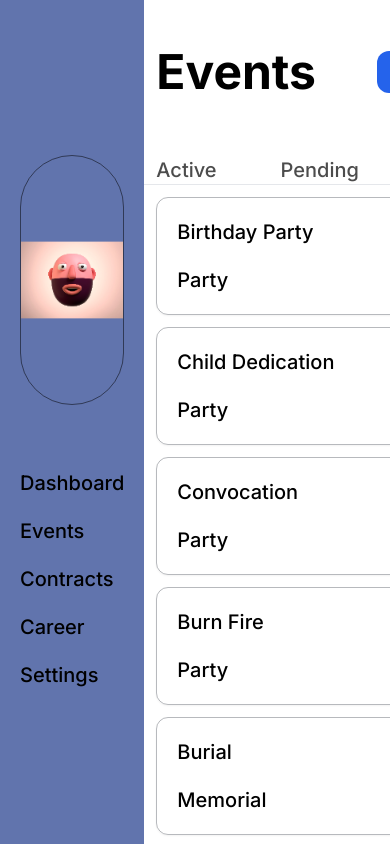
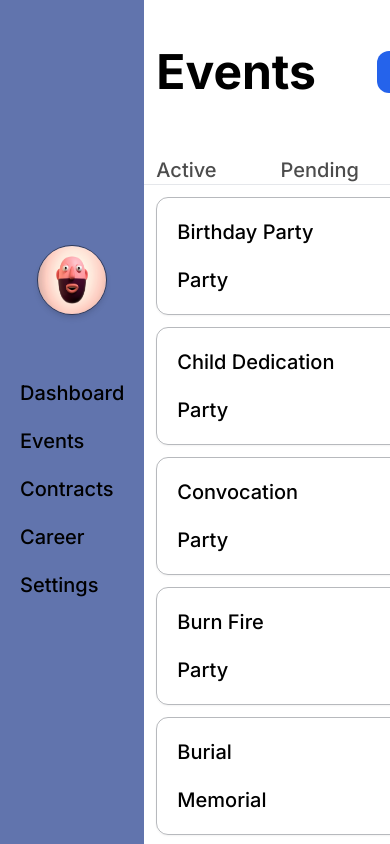
Before and after one commit to mmesomasaint/jointt, a Next.js app: page /dashboard/events in a window 390 px wide. Built offline with nearby package versions, Linux system fonts and the light colour scheme; no server answers.

Commit message:
Fix: Make avatar more responsive

```diff
--- a/app/dashboard/components/avatar.tsx
+++ b/app/dashboard/components/avatar.tsx
@@ -1,14 +1,18 @@
 import Image from 'next/image'
-import avatar from '../avatar.svg'
+import avatar from '../avatar.jpg'
 
 export default function Avatar({ src }: { src: string | null }) {
   return (
+    <div className='relative w-[18vw] h-[18vw] rounded-full border border-black/50 shadow-md'>
+
     <Image
       src={src === null ? avatar : src}
-      width={350}
-      height={350}
+      fill
+      priority
+      sizes='20vw'
       alt='Profile Image'
-      className='w-[250px] h-[250px] rounded-full border border-black/50'
+      className='rounded-full'
     />
+    </div>
   )
 }
```
Also changed, not shown: app/dashboard/avatar.jpg (added), app/dashboard/avatar.svg (deleted).
